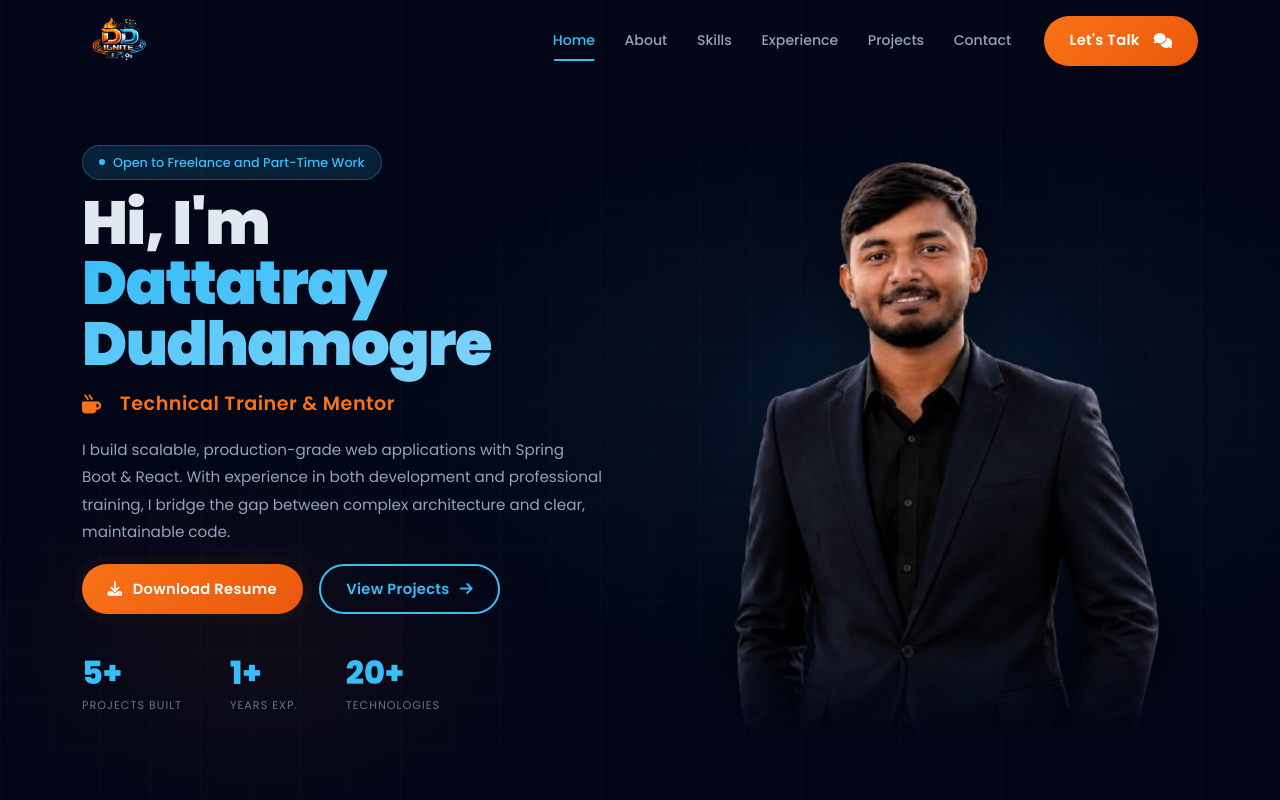
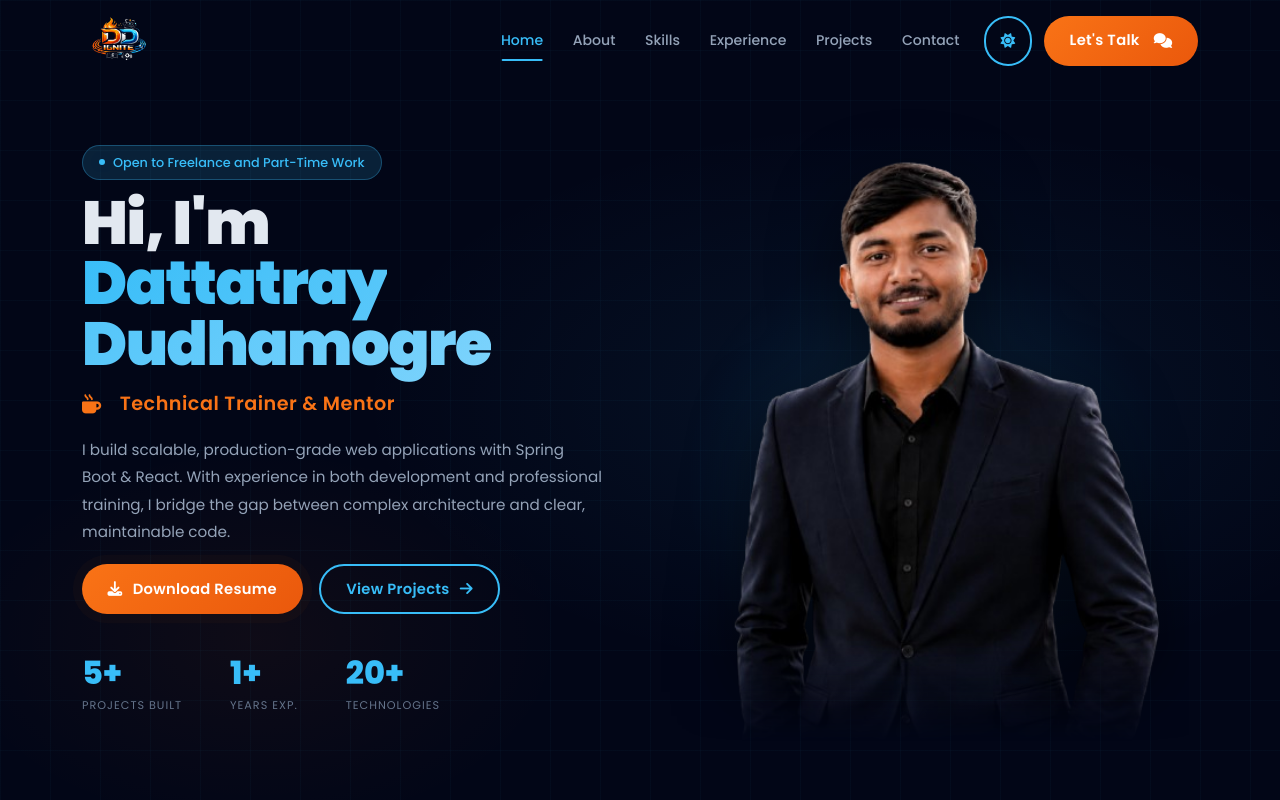
Before and after one commit to Datta2002/portfolio-dattatray, a React (Create React App) app: page / in a window 1280 px wide. Shown: the top 800 px of the page. Built offline with nearby package versions, Linux system fonts and the light colour scheme.

Commit message:
Add dark/light mode toggle button to Navbar

```diff
--- a/src/components/Navbar.jsx
+++ b/src/components/Navbar.jsx
@@ -1,8 +1,8 @@
 import { useState, useEffect } from "react";
 import { NAV_LINKS } from "../data/navLinks";
-import logoImg from "../assets/images/logo.png"; // ✅ Updated from logo.svg
+import logoImg from "../assets/images/logo.png";
 
-function Navbar() {
+function Navbar({ darkMode, toggleTheme }) {
   const [scrolled, setScrolled] = useState(false);
   const [mobileOpen, setMobileOpen] = useState(false);
   const [active, setActive] = useState("home");
@@ -39,7 +39,16 @@ function Navbar() {
                   {l.label}
                 </a>
               ))}
-              <button className="btn-orange ms-3" onClick={() => handleNav("#contact")}>
+              <button
+                onClick={toggleTheme}
+                className="btn-blue-outline"
+                style={{ padding: "0.45rem 0.9rem", marginLeft: "0.5rem" }}
+                aria-label="Toggle theme"
+                title={darkMode ? "Switch to Light Mode" : "Switch to Dark Mode"}
+              >
+                <i className={darkMode ? "fa-solid fa-sun" : "fa-solid fa-moon"} />
+              </button>
+              <button className="btn-orange ms-2" onClick={() => handleNav("#contact")}>
                 Let's Talk <i className="fa-solid fa-comments" style={{ marginLeft: "4px" }}></i>
               </button>
             </div>
@@ -53,6 +62,9 @@ function Navbar() {
       <div className={`mobile-overlay ${mobileOpen ? "open" : ""}`} onClick={() => setMobileOpen(false)} />
       <div className={`mobile-menu ${mobileOpen ? "open" : ""}`}>
         <button className="close-menu" onClick={() => setMobileOpen(false)}>✕</button>
+        <button onClick={toggleTheme} className="btn-blue-outline mb-3" style={{ justifyContent: "center" }}>
+          <i className={darkMode ? "fa-solid fa-sun" : "fa-solid fa-moon"} /> {darkMode ? "Light Mode" : "Dark Mode"}
+        </button>
         {NAV_LINKS.map((l) => (
           <a
             key={l.href}
```
